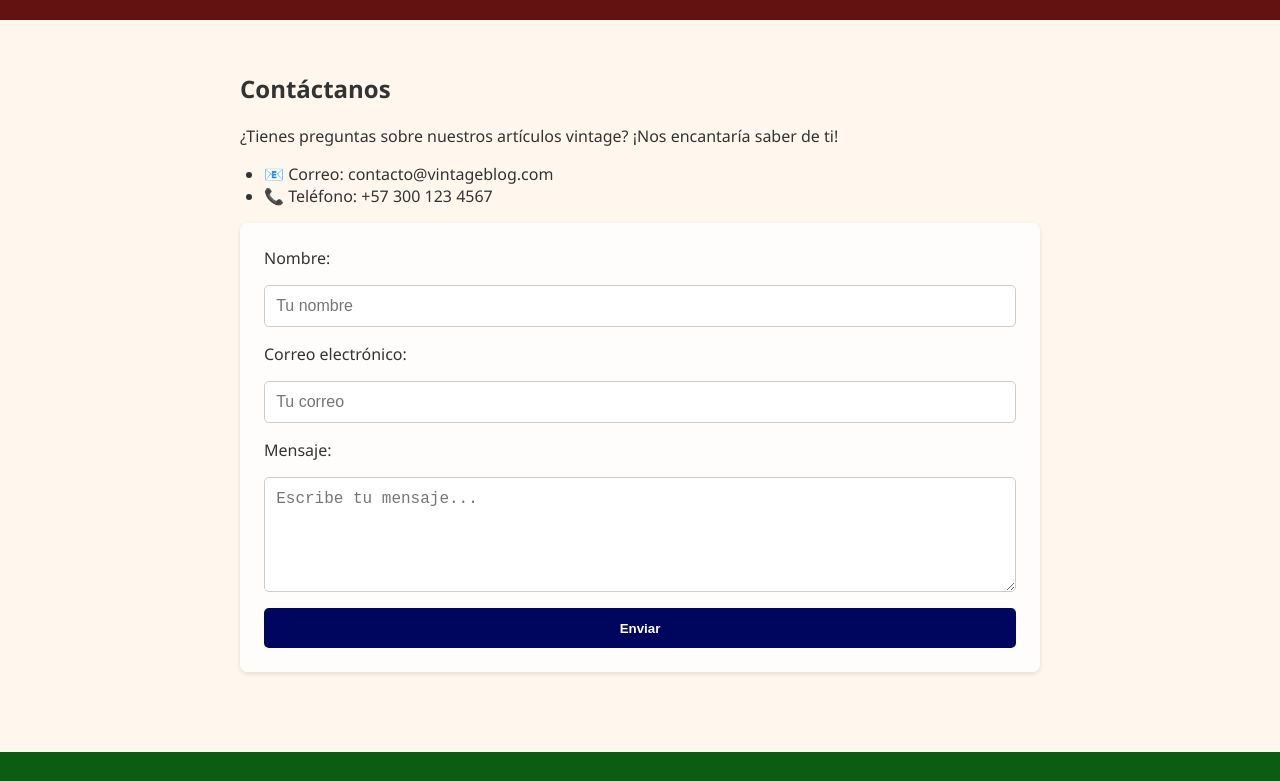
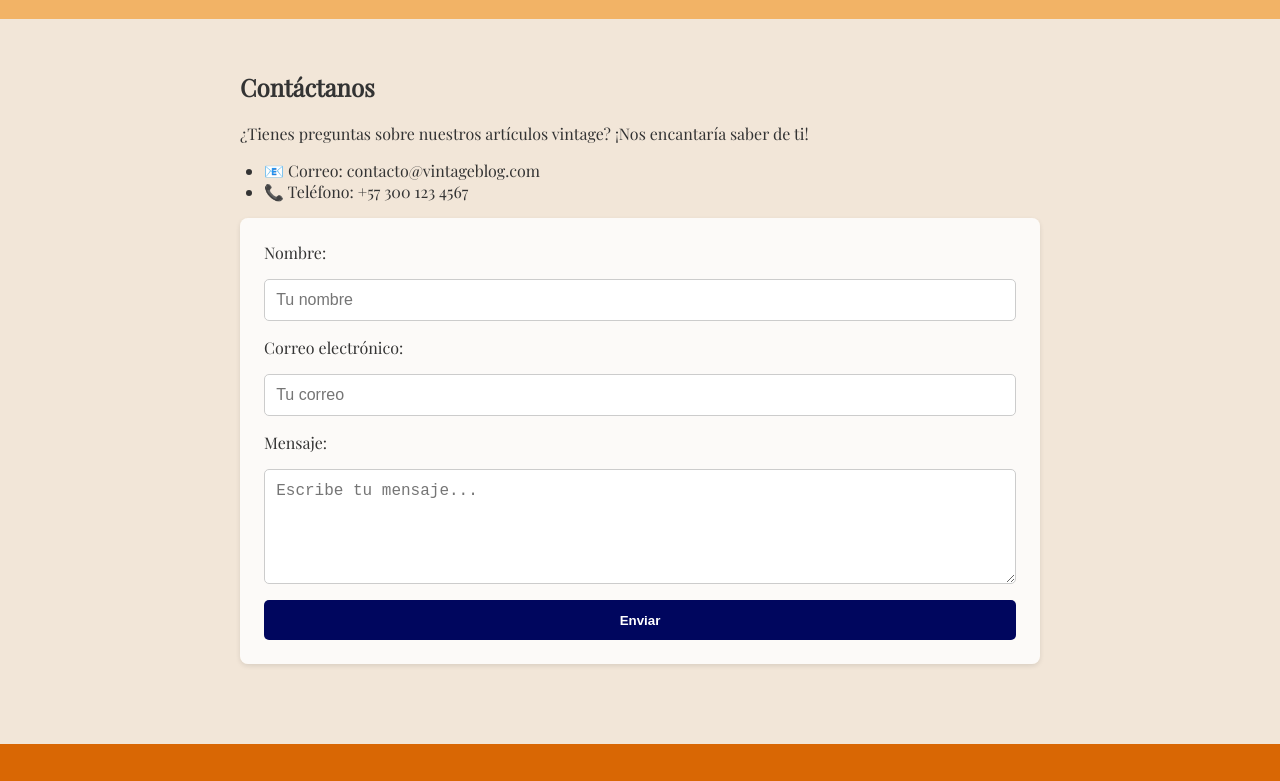
Before and after one commit to More-F/Mejora-de-Blog, a website: page paginas/contacto.html in a window 1280 px wide. Shown: the part 85-866 px from the top of the page. Drawn offline with nearby package versions, Linux system fonts and the light colour scheme.

Commit message:
Cambio de colores, inclusiona de carpeta con imagenes

```diff
--- a/estilos/estilaso.css
+++ b/estilos/estilaso.css
@@ -1,14 +1,14 @@
 :root {
-    --fondo: #FFF7ED;
-    --primario: #641111;
-    --secundario: #0d5c13;
+    --fondo: #F2E6D8;
+    --primario: #F2B366;
+    --secundario: #D96704;
     --texto: #333333;
     --acento: #00065e;
 }
 
 body {
     margin: 0;
-    font-family: 'Segoe UI', sans-serif;
+    font-family: 'Playfair Display', serif;
     background-color: var(--fondo);
     color: var(--texto);
 }
--- a/paginas/contacto.html
+++ b/paginas/contacto.html
@@ -3,7 +3,8 @@
 <head>
     <meta charset="UTF-8">
     <meta name="viewport" content="width=device-width, initial-scale=1.0">
-    <title>Document</title>
+    <title>Contactanos</title>
+    <link href="https://fonts.googleapis.com/css2?family=Playfair+Display&display=swap" rel="stylesheet">
     <link rel="stylesheet" href="/estilos/estilaso.css">
 </head>
 <body>
```
Also changed, not shown: IMG/1928e537.avif (added), IMG/photo-1467991521834-fb8e202c7074.avif (added), IMG/photo-1485726696757-76885c99f0f5.avif (added), IMG/photo-1501829385782-9841539fa6bf.avif (added), IMG/premium_photo-1687355995184-8f41d8933f1e.avif (added), IMG/telefonovintage.avif (added), estilos/style.css (added), style.css (deleted).
